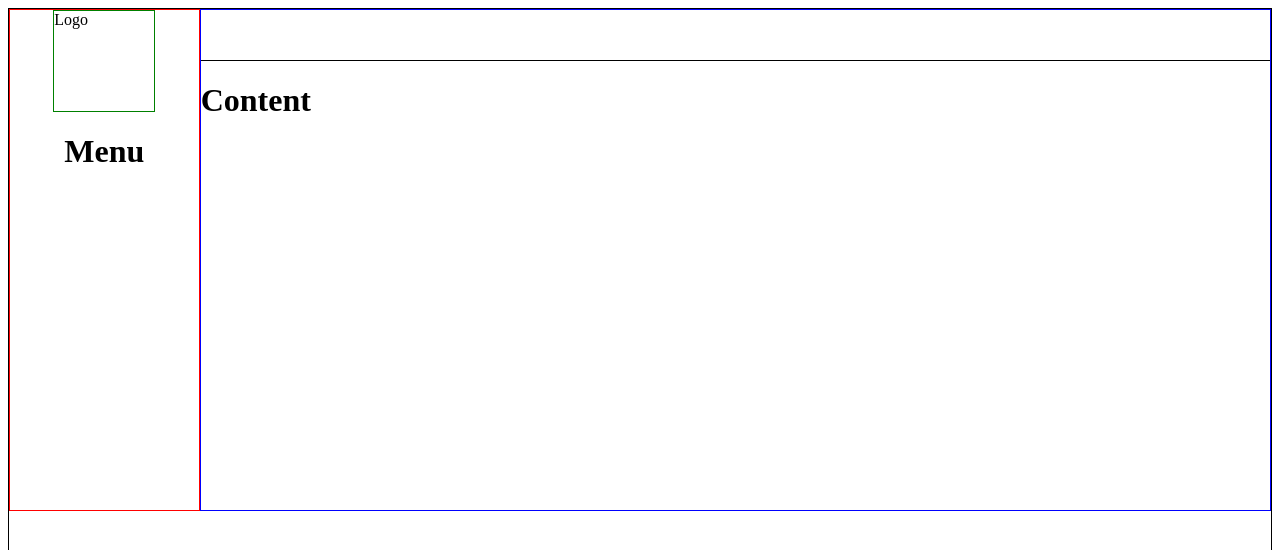
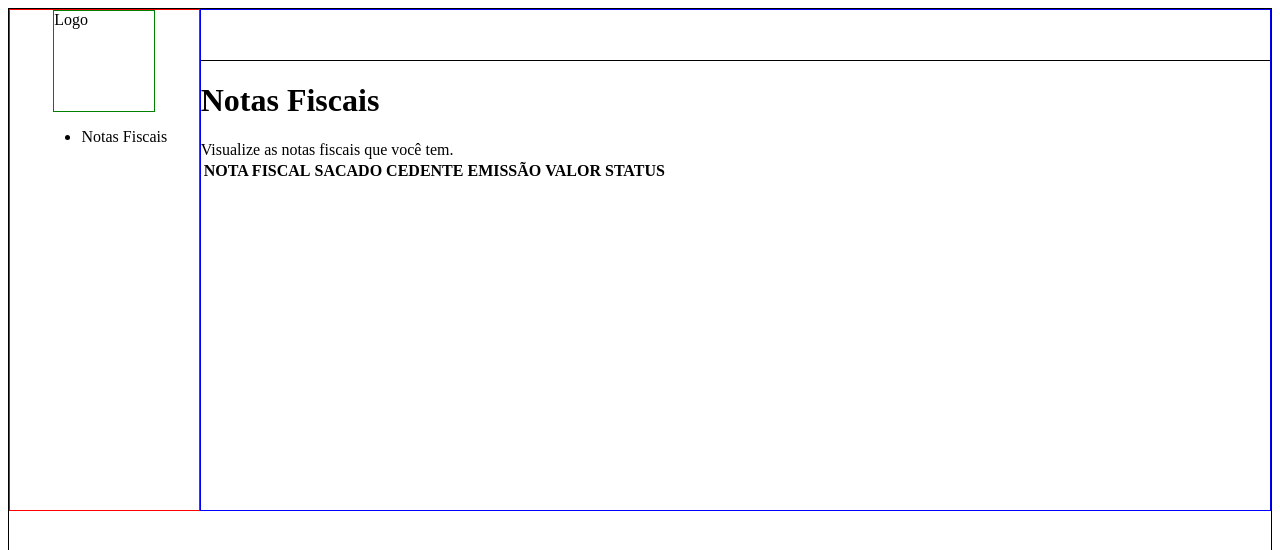
Before and after one commit to adrianomonteiroweb/api-nodejs-sequelize-cashforce, a Vue app in the folder packages/web/: page / in a window 1280 px wide. Shown: the top 550 px of the page. Built offline with nearby package versions, Linux system fonts and the light colour scheme.

Commit message:
feat: settings for layout and initial table with head table

```diff
--- a/packages/web/src/App.vue
+++ b/packages/web/src/App.vue
@@ -3,7 +3,7 @@
 </template>
 
 <script>
-import DashboardComponentVue from './components/DashboardComponent.vue';
+import DashboardComponentVue from './views/DashboardComponent.vue';
 
 export default {
   name: 'App',
--- a/packages/web/src/components/ContentComponent.vue
+++ b/packages/web/src/components/ContentComponent.vue
@@ -2,14 +2,23 @@
   <div class="content-div">
     <div class="bar"></div>
     <div class="content">
-      <h1>Content</h1>
+      <h1>Notas Fiscais</h1>
+      <span>Visualize as notas fiscais que você tem.</span>
+      <table>
+        <HeadTableNFComponentVue />
+      </table>
     </div>
   </div>
 </template>
 
 <script>
+import HeadTableNFComponentVue from './HeadTableNFComponent.vue';
+
 export default {
   name: 'ContentComponent',
+  components: {
+    HeadTableNFComponentVue,
+  },
 };
 </script>
 
--- /dev/null
+++ b/packages/web/src/components/HeadTableNFComponent.vue
@@ -0,0 +1,18 @@
+<template>
+  <tr>
+    <th>NOTA FISCAL</th>
+    <th>SACADO</th>
+    <th>CEDENTE</th>
+    <th>EMISSÃO</th>
+    <th>VALOR</th>
+    <th colspan="2">STATUS</th>
+  </tr>
+</template>
+
+<script>
+export default {
+  name: 'HeadTableNFComponent',
+};
+</script>
+
+<style></style>
--- /dev/null
+++ b/packages/web/src/components/ItemMenuComponent.vue
@@ -0,0 +1,11 @@
+<template>
+  <li>Notas Fiscais</li>
+</template>
+
+<script>
+export default {
+  name: 'ItemMenuComponent',
+};
+</script>
+
+<style></style>
--- a/packages/web/src/components/MenuComponent.vue
+++ b/packages/web/src/components/MenuComponent.vue
@@ -2,14 +2,19 @@
   <div class="menu-div">
     <div class="logo-div">Logo</div>
     <div class="menu">
-      <h1>Menu</h1>
+      <ul>
+        <ItemMenuComponent />
+      </ul>
     </div>
   </div>
 </template>
 
 <script>
+import ItemMenuComponent from './ItemMenuComponent.vue';
+
 export default {
   name: 'MenuComponent',
+  components: { ItemMenuComponent },
 };
 </script>
 
--- a/packages/web/src/components/DashboardComponent.vue
+++ b/packages/web/src/views/DashboardComponent.vue
@@ -6,8 +6,8 @@
 </template>
 
 <script>
-import ContentComponent from './ContentComponent.vue';
-import MenuComponentVue from './MenuComponent.vue';
+import ContentComponent from '../components/ContentComponent.vue';
+import MenuComponentVue from '../components/MenuComponent.vue';
 
 export default {
   name: 'DashboardComponent',
```
